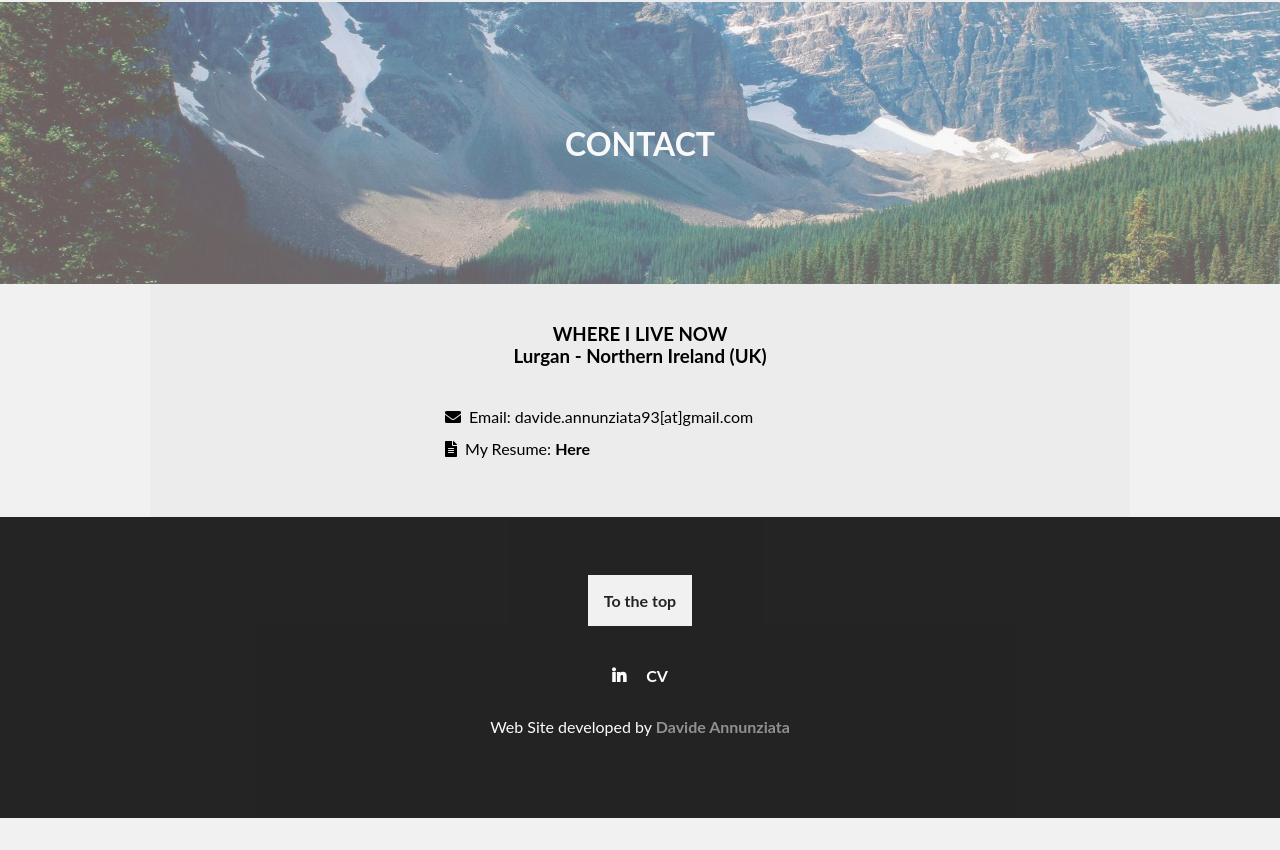
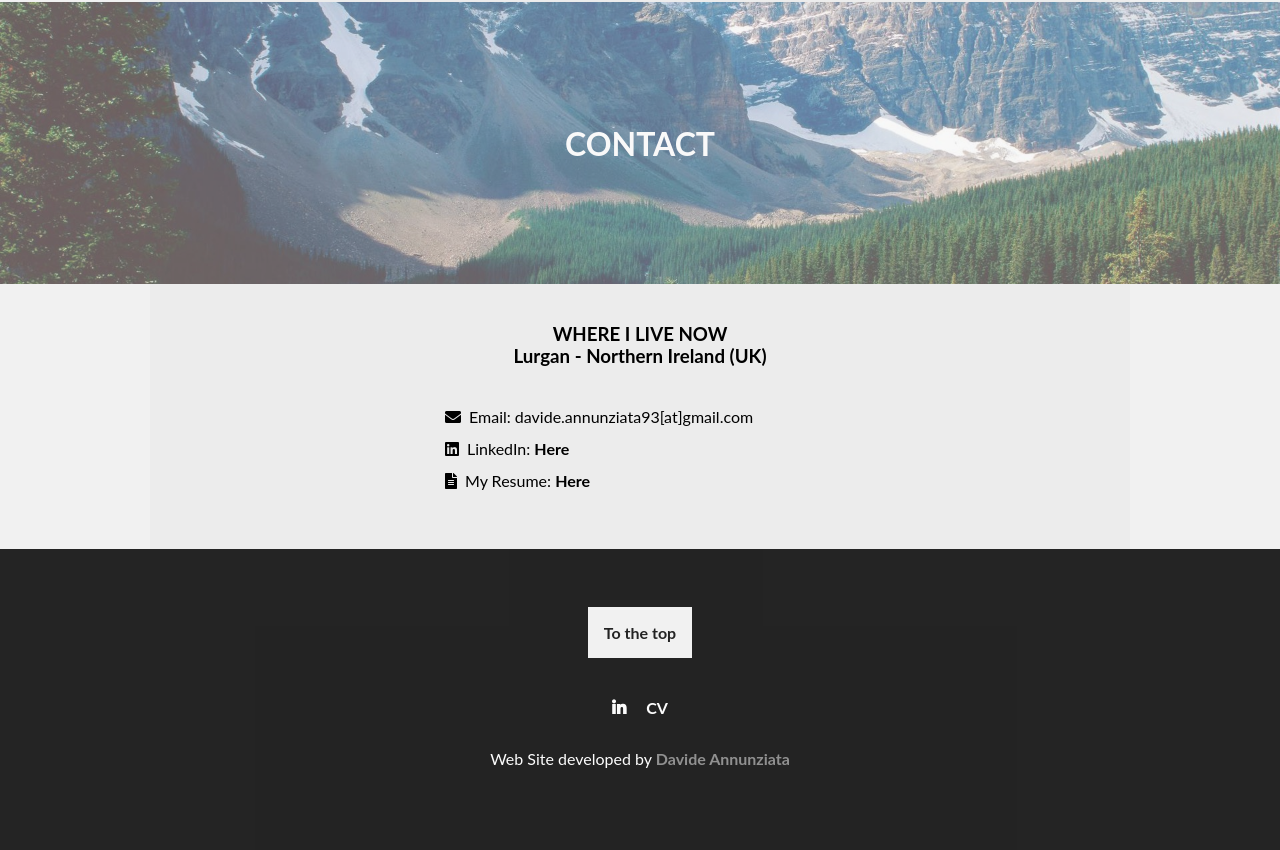
Before and after one commit to DavAnnunz/DavAnnunz.github.io, a plain HTML site: page index.html in a window 1280 px wide. Shown: the part 2677-3527 px from the top of the page. Before the commit the page ends 3495 px from the top, so only its background shows below. Drawn offline with nearby package versions, Linux system fonts and the light colour scheme.

Commit message:
contacts update
Added the linkedin profile link in contacts

```diff
--- a/index.html
+++ b/index.html
@@ -330,6 +330,8 @@
 	  <div class="info">
 	    <i class="fas fa-envelope" style="margin-right: 10px:"></i>Email: davide.annunziata93[at]gmail.com <br />
 
+			<i class="fab fa-linkedin" style="margin-right: 10px:"></i>LinkedIn: <a href="https://www.linkedin.com/in/davide-annunziata-896817154/">Here</a><br />
+
 	    <i class="fa fa-file-alt"></i>My Resume: <a href="https://drive.google.com/open?id=1JXtOzyTu6RPgCCfoBUrPIjUXDrJ2q-0D" target="_blank">Here</a>
 	  </div>
 	</div>
```
